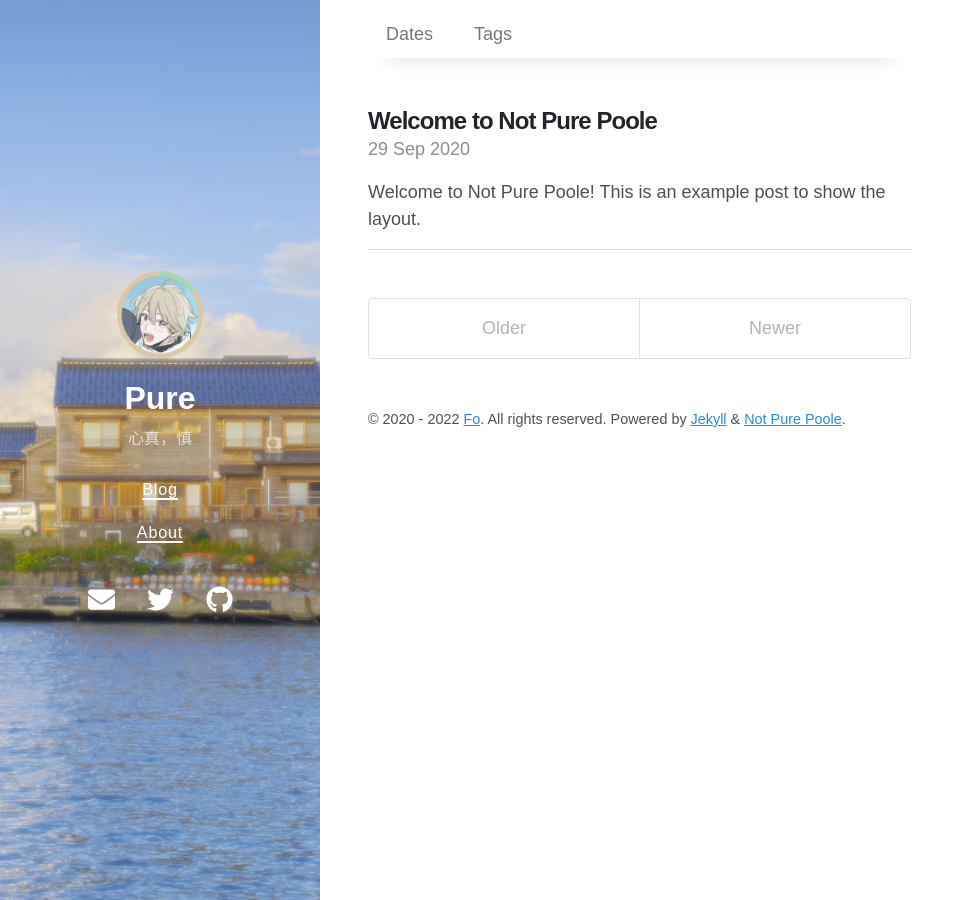
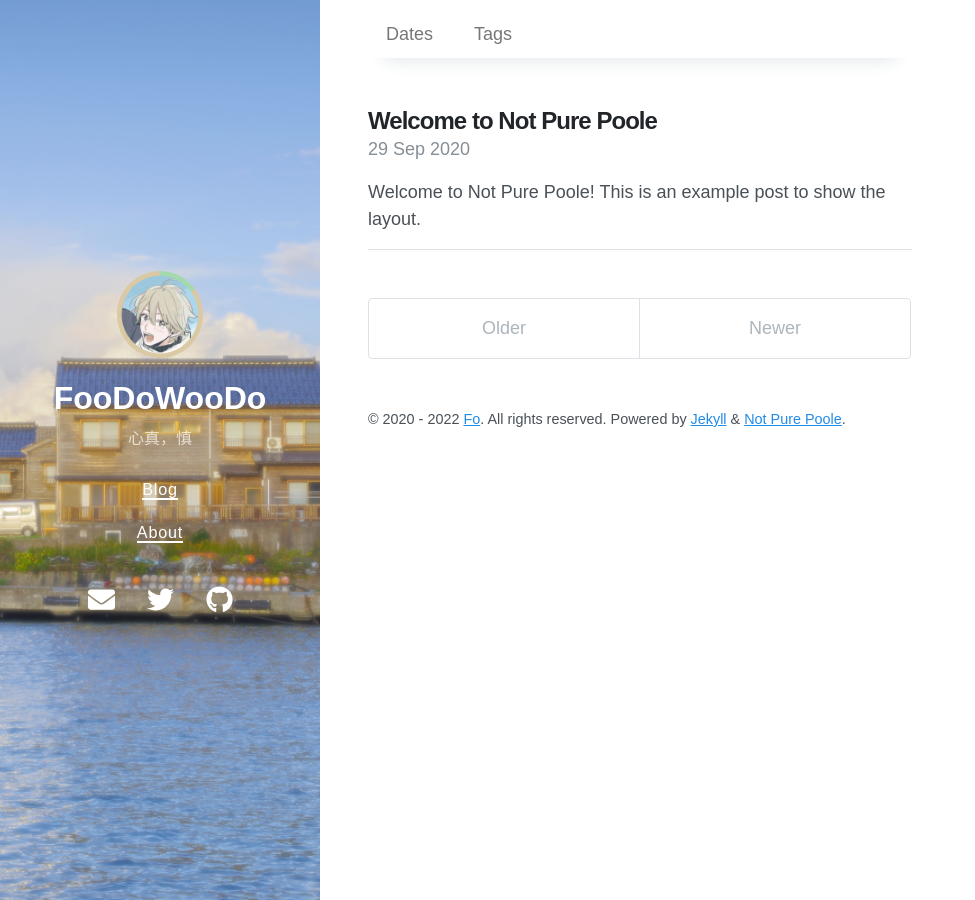
Before and after one commit to FsanInternation/FsanInternation.github.io, a Jekyll site: the page built from index.html, in a window 1280 px wide. Shown: the whole page, without its empty margins (0-975 px from the left). Built offline with Jekyll 4.4.1, drawn with Linux system fonts in a browser that asks for light colours; nearby versions of some CDN libraries; the list of posts is cut into pages by our own code.

Commit message:
Update _config.yml

```diff
--- a/_config.yml
+++ b/_config.yml
@@ -1,5 +1,5 @@
 # Setup
-title: Pure
+title: FooDoWooDo
 description: 心真，慎
 url: https://FsanInternation.github.io
 avatar: /avatar.png
```
